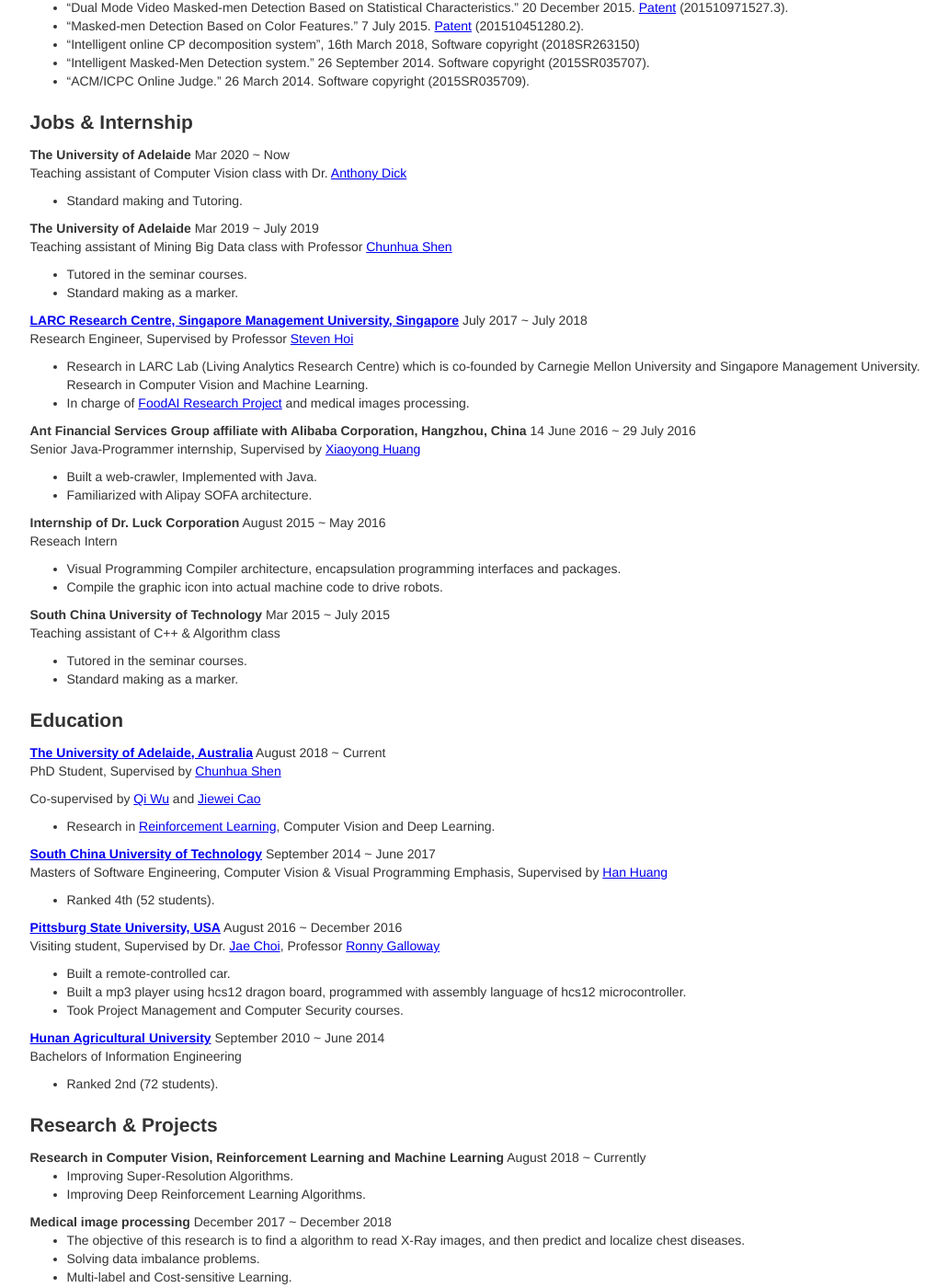
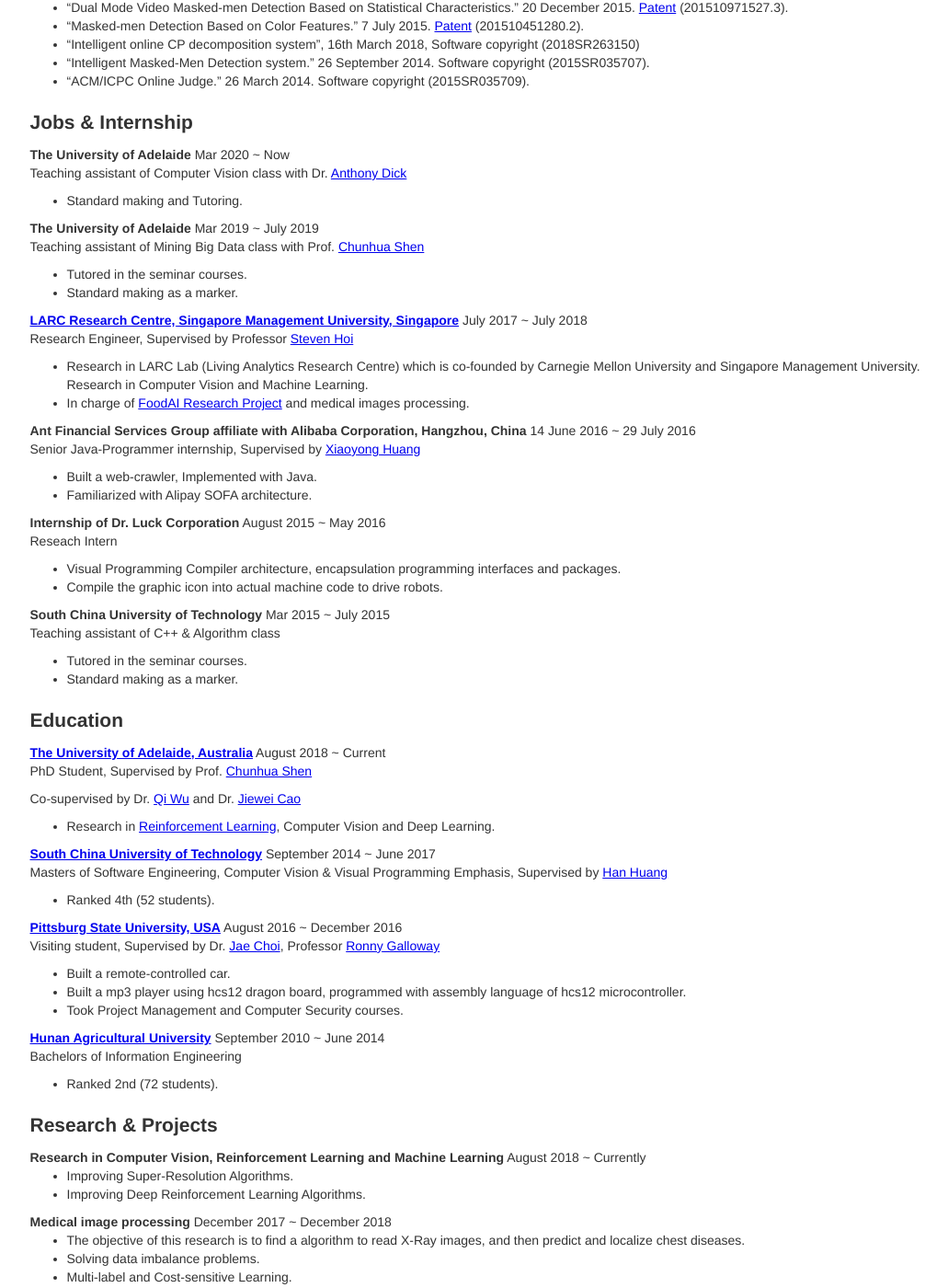
Before and after one commit to billhhh/whblog-omega, a Jekyll site: the page res/index.html, which Jekyll copies as it is, in a window 1280 px wide and 1400 px high, scrolled down 822 px. Shown: the whole window at 92% size, without its empty margins (120-1151 px from the left). Built offline with Jekyll 4.4.1, drawn with Linux system fonts in a browser that asks for light colours.

Commit message:
Update index.html

```diff
--- a/res/index.html
+++ b/res/index.html
@@ -15,7 +15,7 @@
       <p><a href = "https://www.adelaide.edu.au/aiml/our-people#aiml-students">PhD Student, The University of Adelaide, Australia</a></p>
       <p>
         <strong>Supervisor:</strong>
-        <span><a href="https://cs.adelaide.edu.au/~chhshen/">Chunhua Shen</a> and <a href="http://www.qi-wu.me/">Qi Wu</a></span>
+        <span>Prof. <a href="https://cs.adelaide.edu.au/~chhshen/">Chunhua Shen</a> and Dr. <a href="http://www.qi-wu.me/">Qi Wu</a></span>
       </p>
       <p>
         <strong>Email:</strong>
@@ -132,7 +132,7 @@
       <div class="row">
         <strong>The University of Adelaide</strong>
         <span class="time">Mar 2019 ~ July 2019</span>
-        <p>Teaching assistant of Mining Big Data class with Professor <a href="https://cs.adelaide.edu.au/~chhshen/">Chunhua Shen</a></p>
+        <p>Teaching assistant of Mining Big Data class with Prof. <a href="https://cs.adelaide.edu.au/~chhshen/">Chunhua Shen</a></p>
         <ul>
           <li>
             Tutored in the seminar courses.
@@ -204,8 +204,8 @@
       <div class="row">
         <strong><a href = "https://www.adelaide.edu.au/">The University of Adelaide, Australia</a></strong>
         <span class="time">August 2018 ~ Current</span>
-        <p>PhD Student, Supervised by <a href="https://cs.adelaide.edu.au/~chhshen/">Chunhua Shen</a></p>
-        <p>Co-supervised by <a href="https://researchers.adelaide.edu.au/profile/qi.wu01">Qi Wu</a> and <a href="https://deepai.org/machine-learning/researcher/jiewei-cao">Jiewei Cao</a></p>
+        <p>PhD Student, Supervised by Prof. <a href="https://cs.adelaide.edu.au/~chhshen/">Chunhua Shen</a></p>
+        <p>Co-supervised by Dr. <a href="https://researchers.adelaide.edu.au/profile/qi.wu01">Qi Wu</a> and Dr. <a href="https://deepai.org/machine-learning/researcher/jiewei-cao">Jiewei Cao</a></p>
         <ul>
           <li>
             Research in <a href = "https://blog.openai.com/reinforcement-learning-with-prediction-based-rewards/">Reinforcement Learning</a>, Computer Vision and Deep Learning.
```
